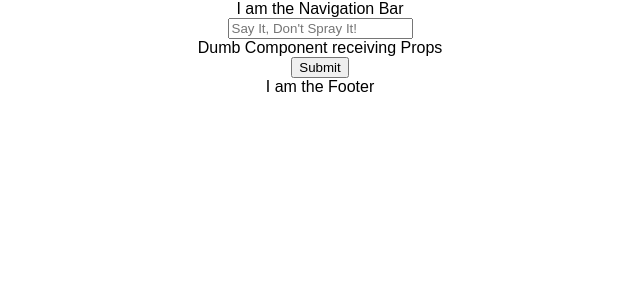
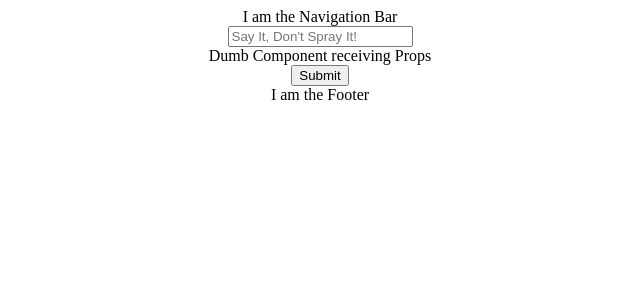
Before and after one commit to CodeHearted12/props, a React (Create React App) app: page / in a window 1280 px wide. Shown: the top 300 px of the page, without its empty margins (320-960 px from the left). Built offline with nearby package versions, Linux system fonts and the light colour scheme.

Commit message:
final commit

```diff
--- a/package.json
+++ b/package.json
@@ -5,6 +5,7 @@
   "dependencies": {
     "react": "^15.6.1",
     "react-dom": "^15.6.1",
+    "react-router-dom": "^4.2.2",
     "react-scripts": "1.0.12"
   },
   "scripts": {
--- a/src/components/App.js
+++ b/src/components/App.js
@@ -1,4 +1,4 @@
-import react, { Component } from 'react';
+import React, { Component } from 'react';
 import '../styles/App.css';
 import ParentComponent from './ParentComponent'
 import BaseLayout from './BaseLayout'
--- a/src/components/baselayout.js
+++ b/src/components/baselayout.js
@@ -1,6 +1,6 @@
 import Footer from './Footer'
 import Header from './Header'
-import react, { Component } from 'react';
+import React, { Component } from 'react';
 
 class BaseLayout extends Component {
   render() {
--- a/src/components/childcomponent.js
+++ b/src/components/childcomponent.js
@@ -1,4 +1,4 @@
-import react, { Component } from 'react';
+import React, { Component } from 'react';
 
 class ChildComponent extends Component {
   render() {
--- a/src/components/displaycomponent.js
+++ b/src/components/displaycomponent.js
@@ -1,4 +1,4 @@
-import react, { Component } from 'react'
+import React, { Component } from 'react'
 
 class DisplayComponent extends Component {
   render() {
--- a/src/components/footer.js
+++ b/src/components/footer.js
@@ -1,4 +1,4 @@
-import react, { Component } from 'react';
+import React, { Component } from 'react';
 
 
 class Footer extends Component {
--- a/src/components/header.js
+++ b/src/components/header.js
@@ -1,4 +1,4 @@
-import react, { Component } from 'react';
+import React, { Component } from 'react';
 
 
 class Header extends Component {
--- a/src/components/parentcomponent.js
+++ b/src/components/parentcomponent.js
@@ -1,4 +1,4 @@
-import react, { Component } from 'react';
+import React, { Component } from 'react';
 import ChildComponent from './ChildComponent'
 import DisplayComponent from './DisplayComponent'
 // import '../styles/ParentComponent.css'
--- a/src/index.js
+++ b/src/index.js
@@ -1,8 +1,8 @@
-import react from 'react';
-import reactDOM from 'react-dom';
-import './index.css';
-import App from './components/App';
+import React from 'react';
+import ReactDOM from 'react-dom';
+import './styles/App.css';
+import App from './components/App.js';
 import registerServiceWorker from './registerServiceWorker';
 
-reactDOM.render(<App />, document.getElementById('root'));
+ReactDOM.render(<App />, document.getElementById('root'));
 registerServiceWorker();
```
Also changed, not shown: 1 other file (tests, documents, lock files or other folders).
